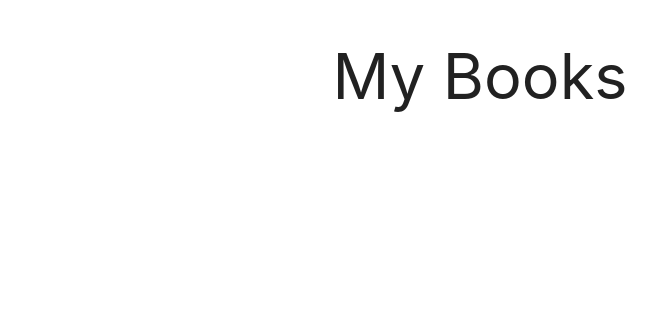
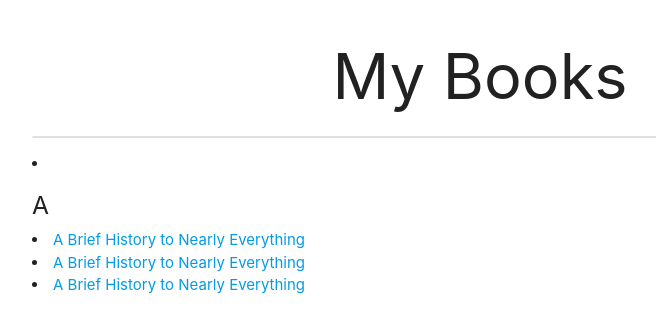
Before and after one commit to tbricca/filterable-list, a plain HTML site: page index.html in a window 1280 px wide. Shown: the whole page, without its empty margins (160-816 px from the left). Drawn offline with nearby package versions, Linux system fonts and the light colour scheme.

Commit message:
adding book list

```diff
--- a/index.html
+++ b/index.html
@@ -10,7 +10,19 @@
 <body>
     <div class="container">
         <h1 class="center align">My Books</h1>
-
+        <ul id="names" class="collection with-header"></ul>
+        <li class="collection-header">
+             <h5>A</h5>
+        </li>
+        <li class="collection-item">
+            <a href ="#">A Brief History to Nearly Everything</a>
+        </li>
+        <li class="collection-item">
+            <a href ="#">A Brief History to Nearly Everything</a>
+        </li>
+        <li class="collection-item">
+            <a href ="#">A Brief History to Nearly Everything</a>
+        </li>
     </div>
 </body>
 </html>
```
